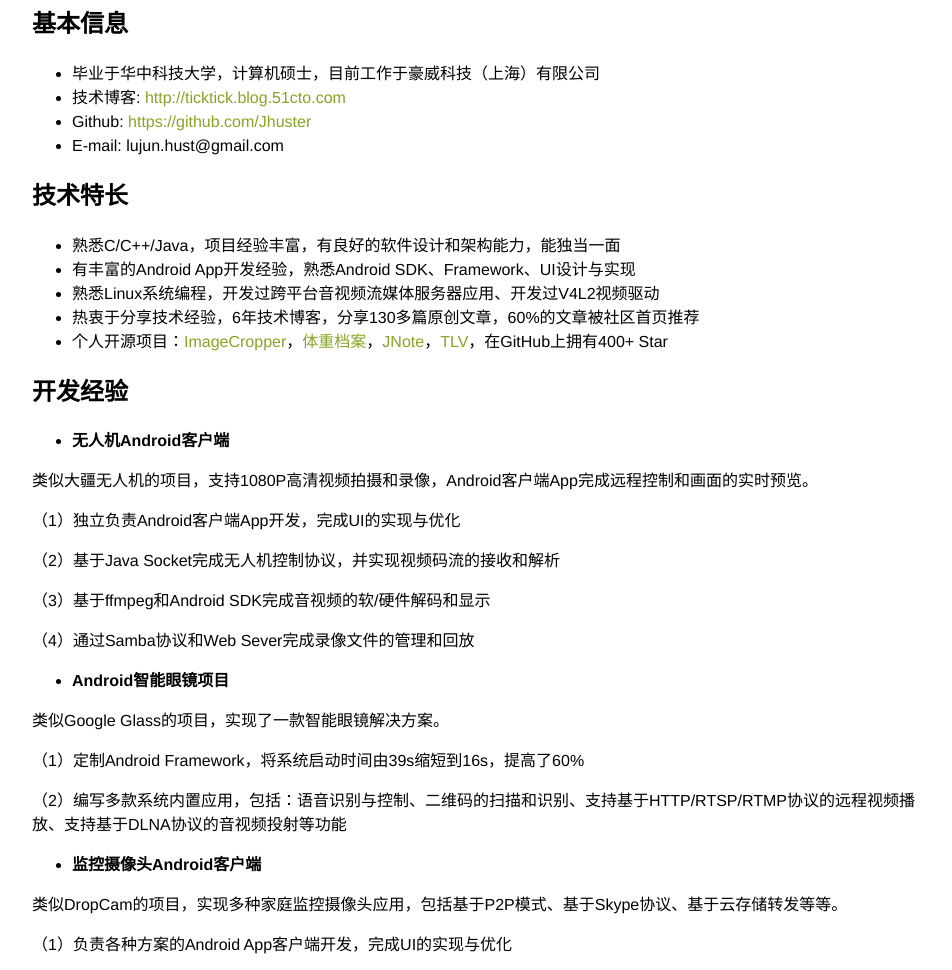
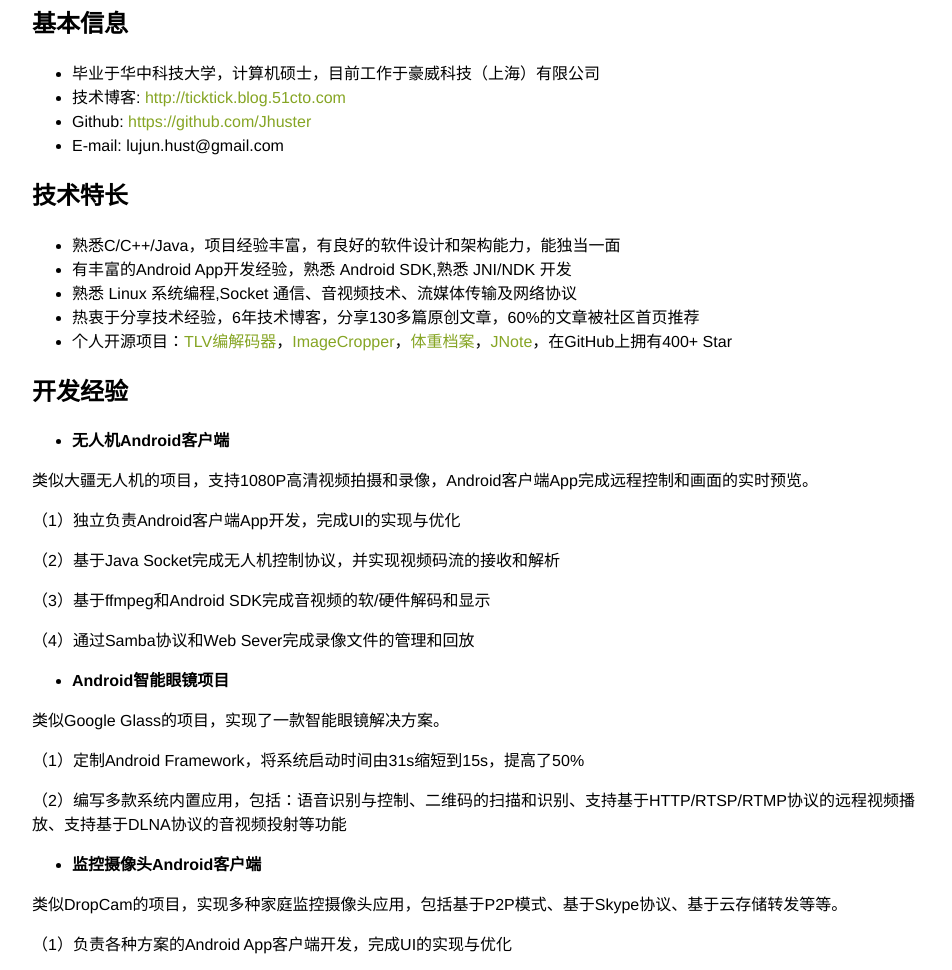
Before and after one commit to Jhuster/Jhuster.github.io, a plain HTML site: page about/about.html in a window 1280 px wide. Shown: the part 85-1055 px from the top of the page, without its empty margins (158-1110 px from the left). Drawn offline with Linux system fonts and the light colour scheme.

Commit message:
update resume

```diff
--- a/about/about.html
+++ b/about/about.html
@@ -20,10 +20,10 @@
 <h2 id="技术特长"><strong>技术特长</strong></h2>
 <ul>
 <li>熟悉C/C++/Java，项目经验丰富，有良好的软件设计和架构能力，能独当一面</li>
-<li>有丰富的Android App开发经验，熟悉Android SDK、Framework、UI设计与实现</li>
-<li>熟悉Linux系统编程，开发过跨平台音视频流媒体服务器应用、开发过V4L2视频驱动</li>
+<li>有丰富的Android App开发经验，熟悉 Android SDK,熟悉 JNI/NDK 开发</li>
+<li>熟悉 Linux 系统编程,Socket 通信、音视频技术、流媒体传输及网络协议</li>
 <li>热衷于分享技术经验，6年技术博客，分享130多篇原创文章，60%的文章被社区首页推荐</li>
-<li>个人开源项目：<a href="https://github.com/Jhuster/ImageCropper">ImageCropper</a>，<a href="https://github.com/Jhuster/EWeightScale">体重档案</a>，<a href="https://github.com/Jhuster/JNote">JNote</a>，<a href="https://github.com/Jhuster/TLV">TLV</a>，在GitHub上拥有400+ Star</li>
+<li>个人开源项目：<a href="https://github.com/Jhuster/TLV">TLV编解码器</a>，<a href="https://github.com/Jhuster/ImageCropper">ImageCropper</a>，<a href="https://github.com/Jhuster/EWeightScale">体重档案</a>，<a href="https://github.com/Jhuster/JNote">JNote</a>，在GitHub上拥有400+ Star</li>
 </ul>
 <h2 id="开发经验"><strong>开发经验</strong></h2>
 <ul>
@@ -38,7 +38,7 @@
 <li><strong>Android智能眼镜项目</strong></li>
 </ul>
 <p>类似Google Glass的项目，实现了一款智能眼镜解决方案。</p>
-<p>（1）定制Android Framework，将系统启动时间由39s缩短到16s，提高了60%</p>
+<p>（1）定制Android Framework，将系统启动时间由31s缩短到15s，提高了50%</p>
 <p>（2）编写多款系统内置应用，包括：语音识别与控制、二维码的扫描和识别、支持基于HTTP/RTSP/RTMP协议的远程视频播放、支持基于DLNA协议的音视频投射等功能</p>
 <ul>
 <li><strong>监控摄像头Android客户端</strong></li>
```
Also changed, not shown: 1 other file.
